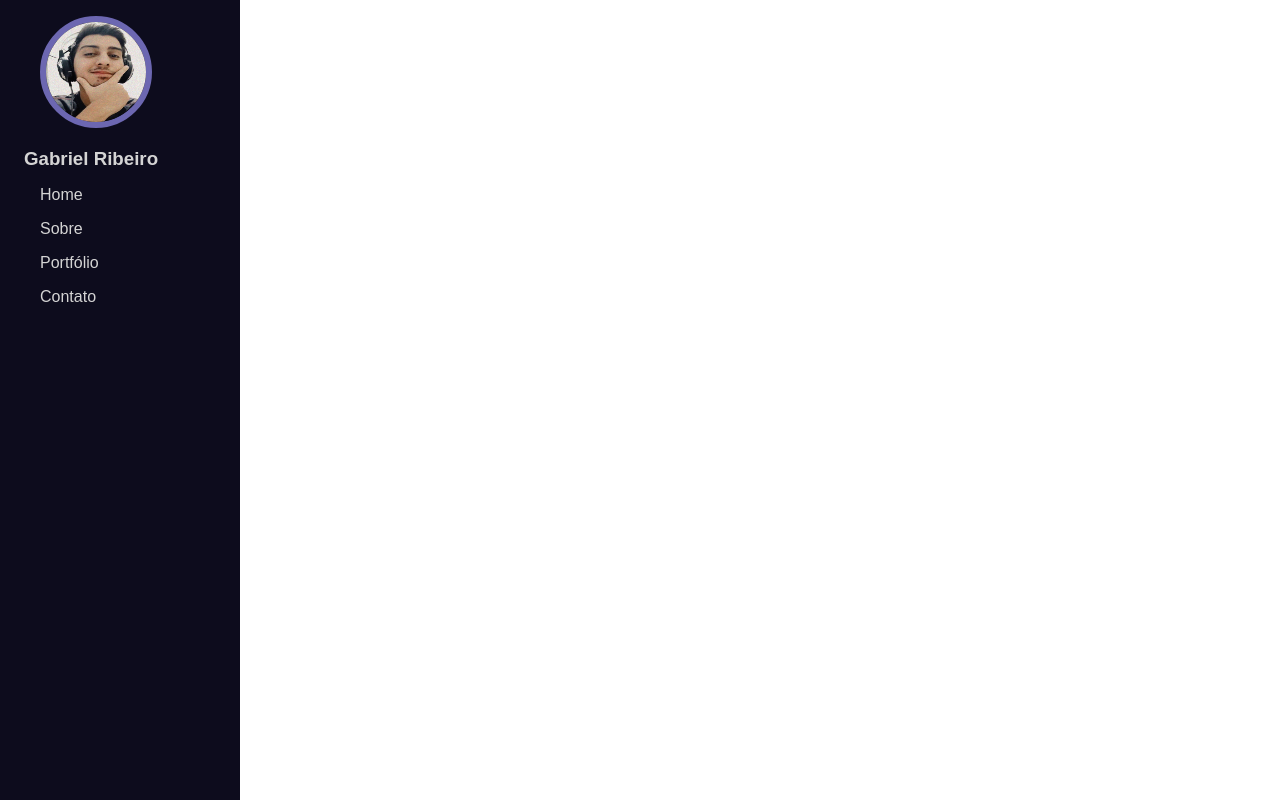
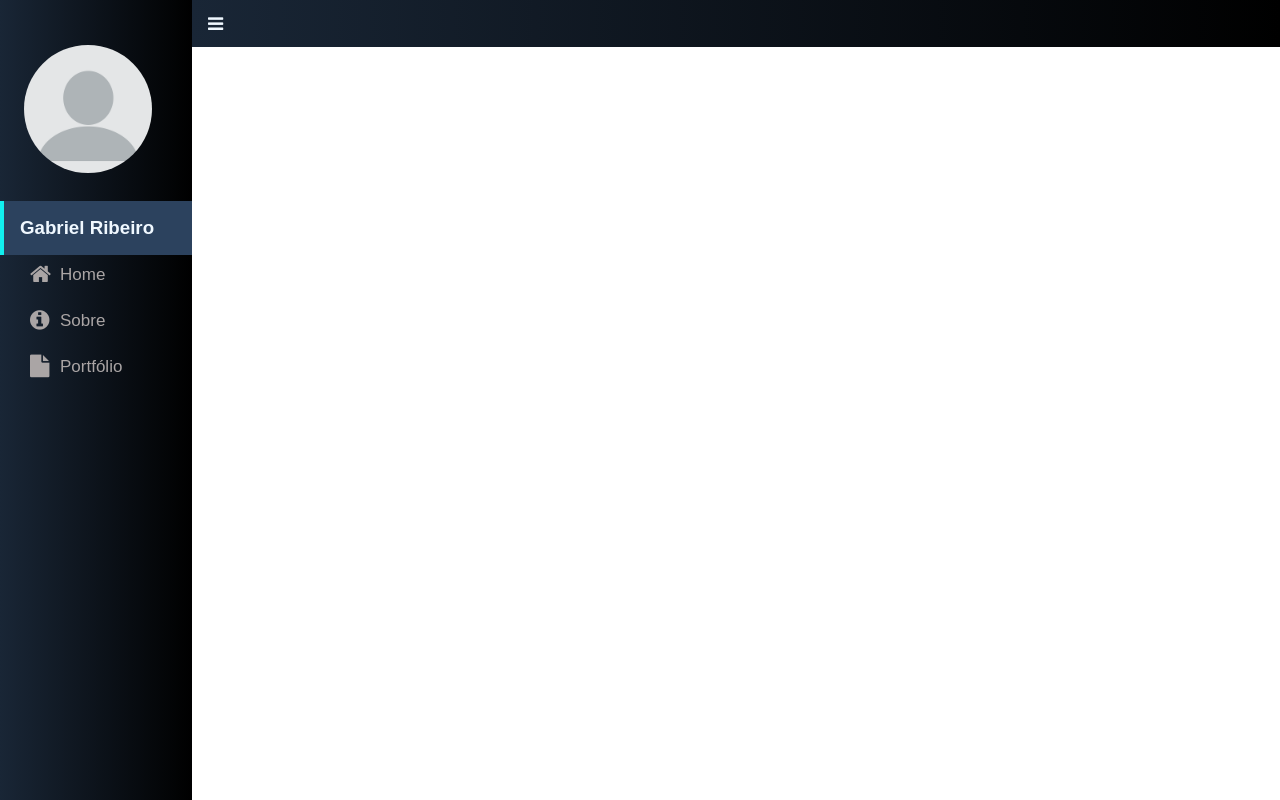
Before and after one commit to GabrielRibeirox/navigationMenuResponsive, a plain HTML site: page index.html in a window 1280 px wide. Shown: the top 800 px of the page. Drawn offline with nearby package versions, Linux system fonts and the light colour scheme; files that its build step writes are made by us from their sources.

Commit message:
first commit

```diff
--- /dev/null
+++ b/assets/css/_navigation.scss
@@ -0,0 +1,105 @@
+*{
+    padding: 0;
+    margin: 0;
+    text-decoration: none;
+
+}
+
+    $text-menu: rgb(170, 165, 165);
+    $menu: #192636;
+    $menu-items:#2c425e;
+
+.namePerfil{
+    padding: 1rem;
+    background: $menu-items;
+    border-left: 0.3rem solid rgb(17, 240, 240);
+    color:aliceblue;
+
+}
+
+.button-menu{
+    color:aliceblue;
+    background-color:#0f1c2c00;
+    padding: 1rem;
+    cursor:pointer;
+    border: none;
+
+   .button-menu:hover{
+    border-left: 0.3rem solid rgb(17, 240, 240);
+    transition: 1s;
+   }
+}
+
+
+#perfil{
+    margin: 2.8rem 1.5rem 1.5rem 1.5rem;
+    align-items: center;
+    width: 8rem;
+    height: 8rem;
+    border-radius: 70%;
+
+}
+.container-menu{
+    display: flex;
+    height: 60rem;
+    background: rgb(25,38,54);
+    background: linear-gradient(90deg, rgba(25,38,54,1) 0%, rgba(0,0,0,1) 100%, rgba(25,38,48,1) 100%);
+    color: $text-menu;
+    font-family: sans-serif;
+}
+.active{
+    width: 12rem;
+     transition: 1s;
+}
+.disable{
+    width: 0;
+    transition: 1s;
+}
+.container{
+    width: 70%;
+    background: rgb(206, 206, 205);
+
+}
+
+ul {
+    li{
+        list-style-type: none;
+        margin: 0rem 1rem 1rem 0rem;
+        width: 202px;
+        padding: 10px 10px 0px 30px;
+        font-size: 17px;
+
+            i{
+                width: 30px;
+            }
+    }
+}
+
+ul {
+    li:hover {
+            border-left: 0.3rem solid rgb(17, 240, 240);
+            background-color: $menu-items;
+            width: 12.1rem;
+            padding: 20px;
+            cursor:pointer;
+            color:aliceblue;
+            transition: 0.5s;
+    }
+}
+.menu-top{
+    width: 100%;
+    background: rgb(25,38,54);
+    background: linear-gradient(90deg, rgba(25,38,54,1) 0%, rgba(0,0,0,1) 100%, rgba(25,38,48,1) 100%);
+    display: block;
+    .menu-bar{
+        cursor: pointer;
+        color:rgb(170, 165, 165);
+
+    }
+}
+
+// @media screen and (max-width:
+// 1024px) {
+//  .container-menu {width: 0; transition: 1s; }
+
+// }
--- /dev/null
+++ b/assets/css/main.scss
@@ -0,0 +1,26 @@
+@import 'navigation';
+
+
+.container-contend{
+  width: 100%;
+  height: 200rem;
+
+  }
+
+  .flex{
+      display: flex;
+  }
+  main{
+    background-color: white;
+    width: 100%;
+    height: 100rem;
+  }
+  .box{
+    color:white;
+    position: absolute;
+    height: 20rem;
+    width: 40rem;
+    background: rgba(46, 46, 46, 0.432);
+    border-radius: 0.5%;
+    margin: -30rem -5rem -5rem 20rem;
+  }
--- a/assets/css/style.css
+++ /dev/null
@@ -1,37 +0,0 @@
-*{
-    padding: 0;
-    margin: 0;
-    text-decoration: none;
-
-}
-:root{
-    --text-menu: rgb(212, 212, 212);
-
-}
-#perfil{
-    margin: 1rem 1rem;
-    align-items: center;
-    border-radius: 50%;
-    width: 100px;
-    height: 100px;
-    border: 0.4rem solid rgb(108, 103, 177);
-}
-#container-menu{
-    width: 15rem;
-    height: 100rem;
-    background-color: rgb(13, 12, 29);
-    color: var(--text-menu);
-    font-family: sans-serif;
-}
-.menu{
-    margin: 0rem 1.5rem 1.5rem 1.5rem;
-}
-.container{
-    width: 70%;
-    background: rgb(206, 206, 205);
-}
-
-ul li{
-    list-style-type: none;
-    margin: 1rem;
-}
--- a/assets/js/script.js
+++ b/assets/js/script.js
@@ -1 +1,19 @@
-console.log('Olá ');
+
+  const buttonMenu = document.querySelector('.button-menu');
+  let menu = document.querySelector('.container-menu')
+
+
+  function menuActive(){
+
+
+
+  }
+  buttonMenu.addEventListener('click',function(event){
+    if(menu.classList.contains("active")){
+      menu.classList.remove('active');
+      menu.classList.add('disable');
+    }else{
+      menu.classList.remove('disable');
+      menu.classList.add('active');
+    }
+});
--- a/index.html
+++ b/index.html
@@ -6,25 +6,41 @@
     <meta http-equiv="X-UA-Compatible" content="IE=edge">
     <meta name="viewport" content="width=device-width, initial-scale=1.0">
     <title>Gabriel Ribeiro</title>
-    <link rel="stylesheet" href="/assets/css/style.css">
+    <link rel="stylesheet" href="/assets/css/main.css">
+    <link rel="stylesheet" href="https://cdnjs.cloudflare.com/ajax/libs/font-awesome/4.7.0/css/font-awesome.min.css">
+    <link href="/your-path-to-fontawesome/css/all.css" rel="stylesheet">
 </head>
 
 <body>
-    <div id="container-menu">
+    <div class="flex">
+    <div class="container-menu active" >
         <div class="menu">
-            <img id="perfil" src="/assets/img/gabrielribeiroz.jpg" alt="">
-            <h3>Gabriel Ribeiro</h3>
+            <img id="perfil" src="/assets/img/vazio.png" alt="">
+            <h3 class="namePerfil">Gabriel Ribeiro</h3>
             <ul>
-                <li> Home </li>
-                <li> Sobre </li>
-                <li> Portfólio </li>
-                <li> Contato </li>
+                <li><i class="fa fa-home fa-lg"></i>Home </li>
+                <li><i class="fa fa-info-circle fa-lg"></i>Sobre </li>
+                <li><i class="fa fa-file fa-lg"></i>Portfólio </li>
             </ul>
         </div>
     </div>
-    <main class="container">
+    <div class="container-contend">
+    <div class="menu-top">
+        <div class="menu-bar">
+            <button class="button-menu" type="menu"><i class="fa fa-bars fa-lg"></i></button>
+        </div>
+    </div>
+    <!-- conteudo -->
+    <main>
+        <section>
 
+        </section>
     </main>
+    </div>
+    </div>
+
+
+
 
     <script src="/assets/js/script.js"></script>
 </body>
```
Also changed, not shown: assets/css/main.css (added), assets/css/navigation.css (added), assets/img/banner.jpg (added), assets/img/gabrielribeiroz.jpg (deleted), assets/img/vazio.png (added), 2 other files.
